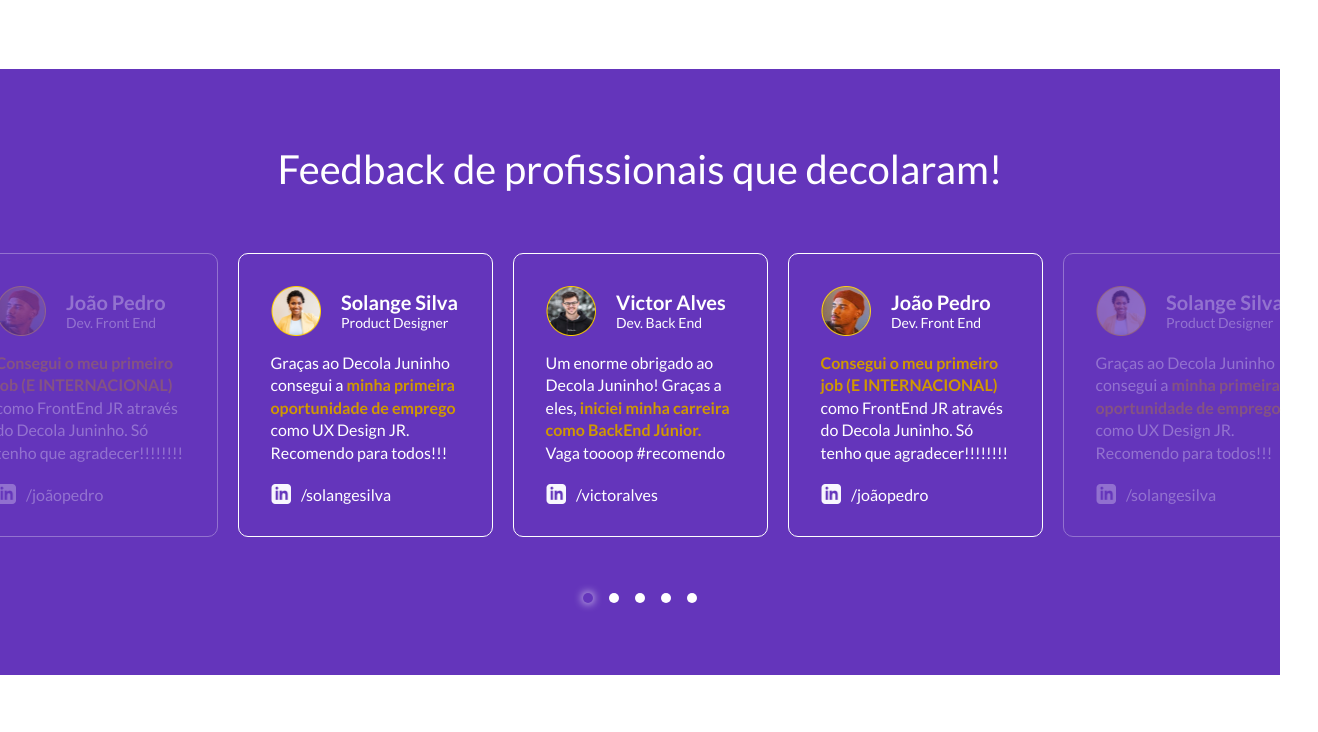
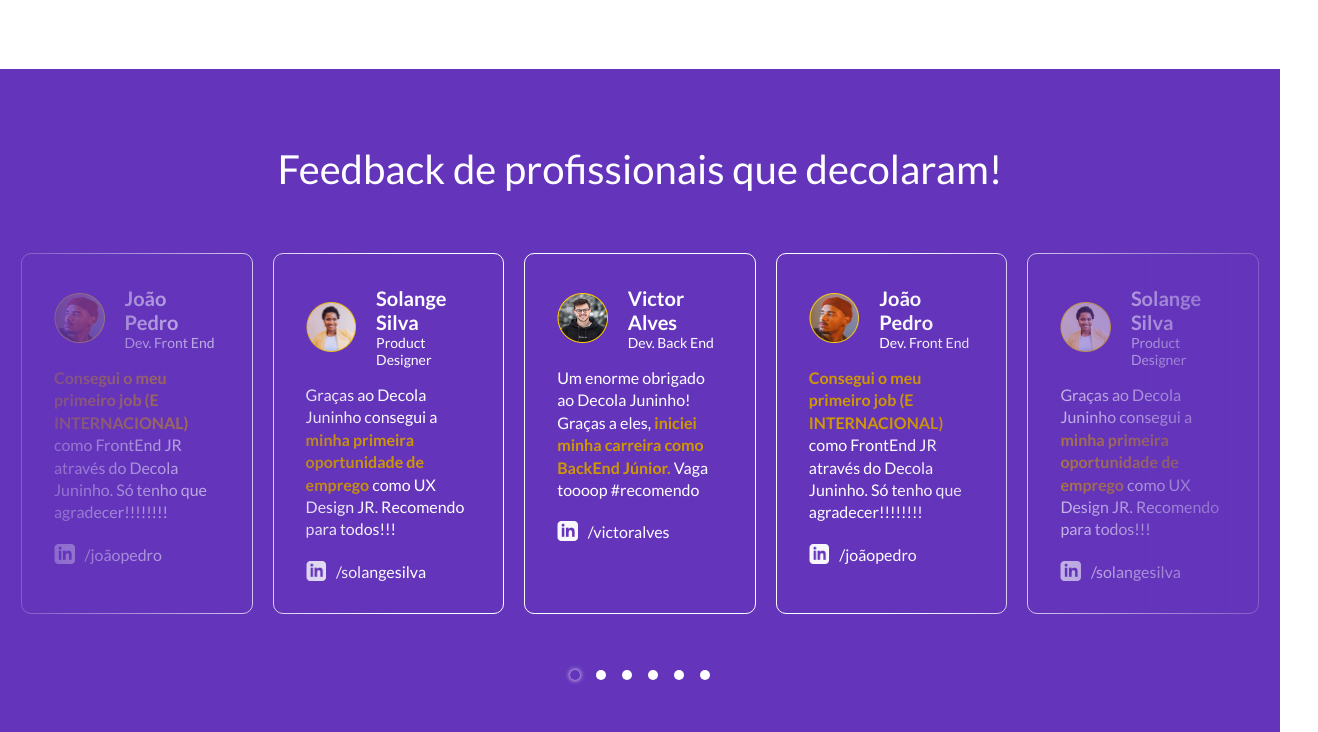
Before and after one commit to MarinaGV93/decola-juninho, a website: page index.html in a window 1280 px wide. Shown: the part 4968-5700 px from the top of the page, 1318 px wide, since content can reach past the window. Drawn offline with nearby package versions, Linux system fonts and the light colour scheme.

Commit message:
feat(feedbacks-section): configure swiper slides into section

```diff
--- a/assets/css/responsive.css
+++ b/assets/css/responsive.css
@@ -20,6 +20,7 @@
   .header {
     padding: 16px;
   }
+
   .container {
     .hero {
       padding: 16px;
@@ -125,6 +126,12 @@
         justify-content: center;
       }
     }
+
+    .feedbacks-section {
+      .swiper::after, .swiper::before {
+        display: none;
+      }
+    }
   }
 }
 
--- a/assets/css/styles/main/feedbacks-section.css
+++ b/assets/css/styles/main/feedbacks-section.css
@@ -1,19 +1,13 @@
 .container {
   .feedbacks-section {
-    padding: 72px 20px;
+    padding: 72px 20px 62px;
     background-color: var(--primary-color-700);
     width: 100%;
     display: flex;
     justify-content: center;
-
-    .feedbacks-container {
-      max-width: var(--lg-breakpoint);
-      width: 100%;
-      display: flex;
     flex-direction: column;
+    align-items: center;
     gap: 56px;
-      align-items: center;
-      position: relative;
 
     .feedbacks-title {
       color: var(--text-color-50);
@@ -23,20 +17,30 @@
       text-align: center;
     }
 
-      .feedbacks-carousel {
+    .swiper {
+      width: 100%;
+      max-width: var(--xl-breakpoint);
+      height: fit-content;
+      padding: 0 1px;
+      padding-bottom: 76px;
+      position: relative;
       user-select: none;
+
+      .swiper-wrapper {
+        height: 100%;
         display: flex;
-        gap: 20px;
-        overflow-x: hidden;
+        align-items: stretch;
 
-        .feedback {
+        .swiper-slide {
           padding: 32px;
           border: solid 1px var(--text-color-50);
           border-radius: 10px;
-          width: 255px;
           display: flex;
           flex-direction: column;
           gap: 16px;
+          height: auto;
+          user-select: none;
+          cursor: grab;
 
           .feedback-header {
             display: flex;
@@ -83,7 +87,6 @@
             gap: 10px;
             font-size: var(--xs-font-size);
             font-weight: var(--thin-weight);
-            flex: 1;
 
             .linkedin-icon {
               height: 20px;
@@ -92,29 +95,63 @@
           }
         }
 
-        .feedback.opacity {
-          opacity: 30%;
+        .swiper-slide.opacity {
+          opacity: 0.3;
         }
       }
 
-      .feedback-selected-icons {
+      .swiper-pagination {
+        bottom: 10px;
         display: flex;
         gap: 16px;
+        justify-content: center;
 
-        .feedback-item-selection {
-          background-color: var(--text-color-50);
+        .swiper-pagination-bullet {
+          padding: 0;
+          margin: 0;
+          height: 10px;
           width: 10px;
-          height: 10px;
-          border-radius: 50%;
-          transition-duration: 0.3s;
+          background: var(--text-color-50);
+          opacity: 1;
         }
 
-        .feedback-item-selection.selected {
-          transition-duration: 0.3s;
-          background-color: var(--primary-color-700);
-          box-shadow: 0 0 10px var(--text-color-50);
+        .swiper-pagination-bullet-active {
+          background: var(--text-primary-color-800);
+          box-shadow: 0 0 5px var(--text-color-50);
         }
       }
     }
+
+    .swiper::after {
+      content: "";
+      width: 30%;
+      position: absolute;
+      height: calc(100% - 76px);
+      z-index: 1;
+      background: linear-gradient(
+        to left,
+        var(--primary-color-700),
+        transparent
+      );
+      opacity: 0.8;
+      right: 0;
+      top: 0;
+    }
+
+    .swiper::before {
+      content: "";
+      width: 30%;
+      position: absolute;
+      height: calc(100% - 76px);
+      z-index: 2;
+      background: linear-gradient(
+        to right,
+        var(--primary-color-700),
+        transparent
+      );
+      opacity: 0.8;
+      left: 0;
+      top: 0;
     }
   }
+}
--- a/assets/js/feedbacks.js
+++ b/assets/js/feedbacks.js
@@ -1,18 +1,28 @@
-const feedbacks = document.querySelectorAll(".feedback");
-
-const updateOpacityFeedbacks = () => {
-  feedbacks.forEach((item) => item.classList.remove("opacity"));
-
-  if (window.innerWidth < 768) {
-    feedbacks[0].classList.add("opacity");
-    feedbacks[1].classList.add("opacity");
-    feedbacks[feedbacks.length - 1].classList.add("opacity");
-    feedbacks[feedbacks.length - 2].classList.add("opacity");
-  } else {
-    feedbacks[0].classList.add("opacity");
-    feedbacks[feedbacks.length - 1].classList.add("opacity");
-  }
-};
-
-updateOpacityFeedbacks();
-window.addEventListener("resize", updateOpacityFeedbacks);
+document.addEventListener("DOMContentLoaded", () => {
+  // eslint-disable-next-line
+  new Swiper(".swiper", {
+    direction: "horizontal",
+    loop: true,
+    spaceBetween: 20,
+    pagination: {
+      el: ".swiper-pagination",
+    },
+    breakpoints: {
+      0: {
+        slidesPerView: 1,
+      },
+      480: {
+        slidesPerView: 2,
+      },
+      768: {
+        slidesPerView: 3,
+      },
+      1024: {
+        slidesPerView: 4,
+      },
+      1200: {
+        slidesPerView: 5,
+      },
+    },
+  });
+});
--- a/index.html
+++ b/index.html
@@ -43,6 +43,12 @@
       href="./assets/css/styles/main/feedbacks-section.css"
     />
     <link rel="stylesheet" href="./assets/css/styles/footer/index.css" />
+
+    <!-- Linking SwiperJS -->
+    <link
+      rel="stylesheet"
+      href="https://cdn.jsdelivr.net/npm/swiper@11/swiper-bundle.min.css"
+    />
 
     <link rel="stylesheet" href="./assets/css/responsive.css" />
     <meta charset="UTF-8" />
@@ -406,12 +412,12 @@
       </section>
 
       <section class="feedbacks-section">
-        <div class="feedbacks-container">
-          <h2 class="feedbacks-title">
-            Feedback de profissionais que decolaram!
-          </h2>
-          <ul class="feedbacks-carousel">
-            <li class="feedback">
+        <h2 class="feedbacks-title">
+          Feedback de profissionais que decolaram!
+        </h2>
+        <div class="feedbacks-container swiper">
+          <ul class="feedbacks-carousel swiper-wrapper">
+            <li class="feedback swiper-slide">
               <div class="feedback-header">
                 <img
                   src="assets/imgs/avatar/joao-avatar.webp"
@@ -439,7 +445,7 @@
                 /joãopedro
               </p>
             </li>
-            <li class="feedback">
+            <li class="feedback swiper-slide">
               <div class="feedback-header">
                 <img
                   src="assets/imgs/avatar/solange-avatar.webp"
@@ -467,7 +473,7 @@
                 /solangesilva
               </p>
             </li>
-            <li class="feedback">
+            <li class="feedback swiper-slide">
               <div class="feedback-header">
                 <img
                   src="assets/imgs/avatar/victor-avatar.webp"
@@ -495,7 +501,7 @@
                 /victoralves
               </p>
             </li>
-            <li class="feedback">
+            <li class="feedback swiper-slide">
               <div class="feedback-header">
                 <img
                   src="assets/imgs/avatar/joao-avatar.webp"
@@ -523,7 +529,7 @@
                 /joãopedro
               </p>
             </li>
-            <li class="feedback">
+            <li class="feedback swiper-slide">
               <div class="feedback-header">
                 <img
                   src="assets/imgs/avatar/solange-avatar.webp"
@@ -551,14 +557,44 @@
                 /solangesilva
               </p>
             </li>
+            <li class="feedback swiper-slide">
+              <div class="feedback-header">
+                <img
+                  src="assets/imgs/avatar/victor-avatar.webp"
+                  alt="avatar"
+                  class="avatar"
+                />
+                <div class="author-info">
+                  <strong class="feedback-author">Victor Alves</strong>
+                  <p class="author-position">Dev. Back End</p>
+                </div>
+              </div>
+              <p class="feedback-text">
+                Um enorme obrigado ao Decola Juninho! Graças a eles,
+                <strong class="highlight">
+                  iniciei minha carreira como BackEnd Júnior.</strong
+                >
+                Vaga toooop #recomendo
+              </p>
+              <p class="linkedin">
+                <img
+                  src="assets/imgs/icons/linkedin-icon.webp"
+                  alt="Ícone do Linkedin"
+                  class="linkedin-icon"
+                />
+                /victoralves
+              </p>
+            </li>
           </ul>
-          <ul class="feedback-selected-icons">
+          <!-- <ul class="feedback-selected-icons swiper-pagination">
             <li class="feedback-item-selection selected" />
             <li class="feedback-item-selection" />
             <li class="feedback-item-selection" />
             <li class="feedback-item-selection" />
             <li class="feedback-item-selection" />
-          </ul>
+          </ul> -->
+
+          <div class="swiper-pagination"></div>
         </div>
       </section>
     </main>
@@ -637,4 +673,6 @@
   </body>
   <script src="./assets/js/faqs.js" type="text/javascript"></script>
   <script src="./assets/js/feedbacks.js" type="text/javascript"></script>
+  <!-- SwiperJS -->
+  <script src="https://cdn.jsdelivr.net/npm/swiper@11/swiper-bundle.min.js"></script>
 </html>
```
Lines whose indentation alone changed are shown as unchanged.
